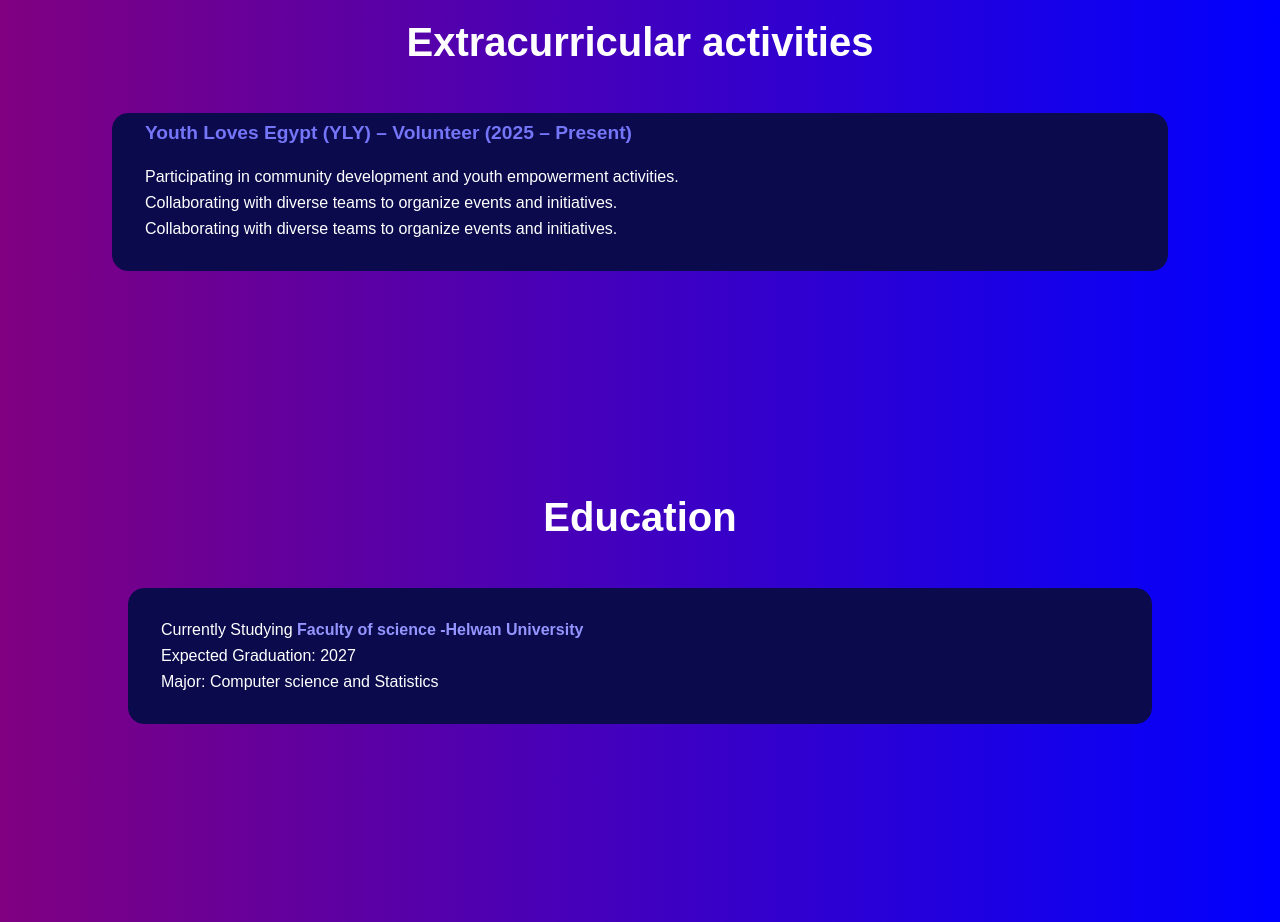
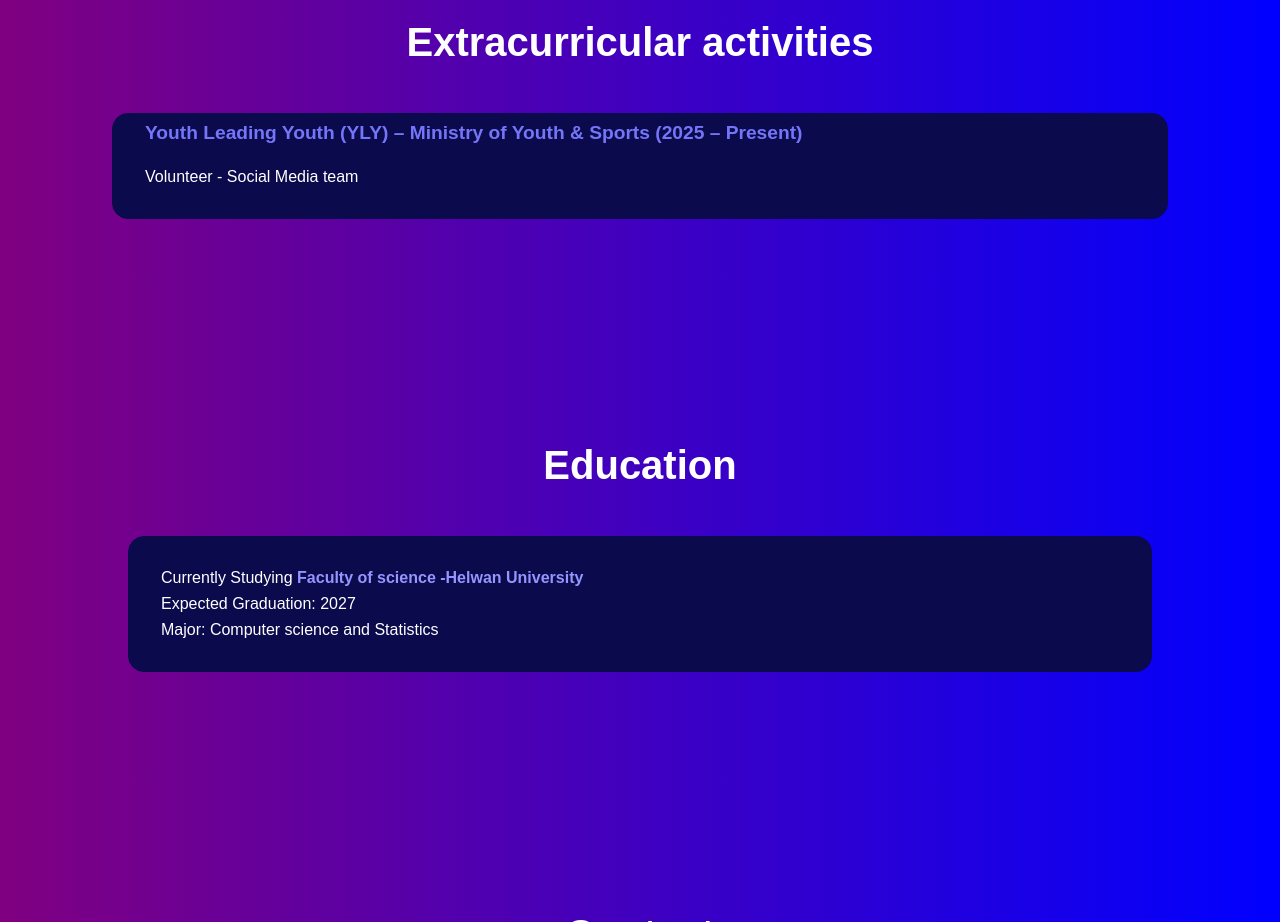
Before and after one commit to MalakSherif2/My-portofolio, a plain HTML site: page index.html in a window 1280 px wide. Shown: the part 2520-3442 px from the top of the page. Drawn offline with Linux system fonts and the light colour scheme.

Commit message:
replace HTML file

```diff
--- a/index.html
+++ b/index.html
@@ -83,15 +83,11 @@
             <section class="activity">
                 <h2 class="activity__h2">Extracurricular activities</h2>
                 <div class="experience__container">
-                    <h3 class="experience__h3">Youth Loves Egypt (YLY) – Volunteer
+                    <h3 class="experience__h3">Youth Leading Youth (YLY) – Ministry of Youth & Sports
 (2025 – Present)</h3>
 <ul class="activities">
-    <li class="activity__item">Participating in community development and youth empowerment activities.
-</li>
-<li class="activity__item">Collaborating with diverse teams to organize events and initiatives.
-</li>
-<li class="activity__item">Collaborating with diverse teams to organize events and initiatives.
-</li>
+    <li class="activity__item">Volunteer - Social Media team
+    </li>
 </ul>
 </div>
         </section>
```
